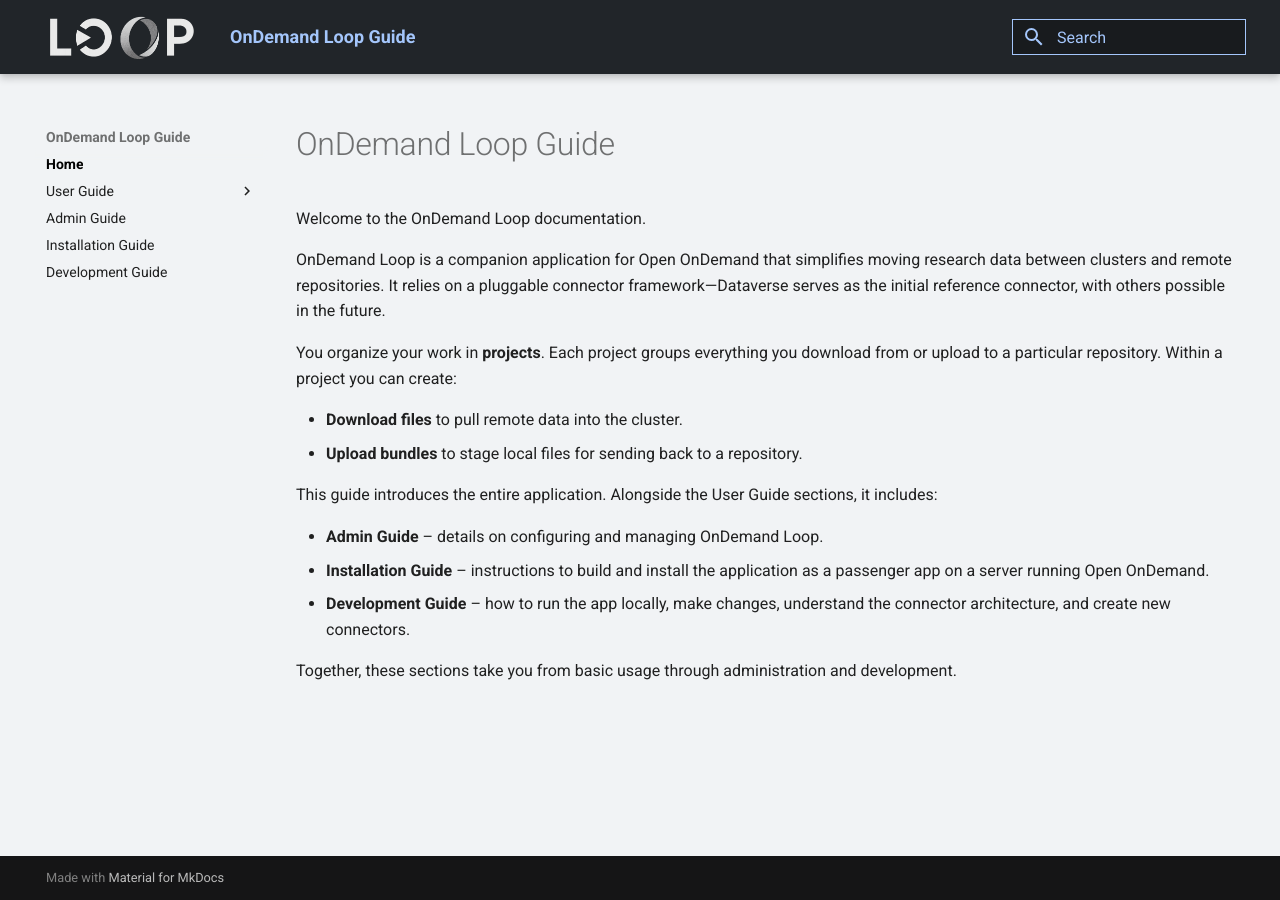
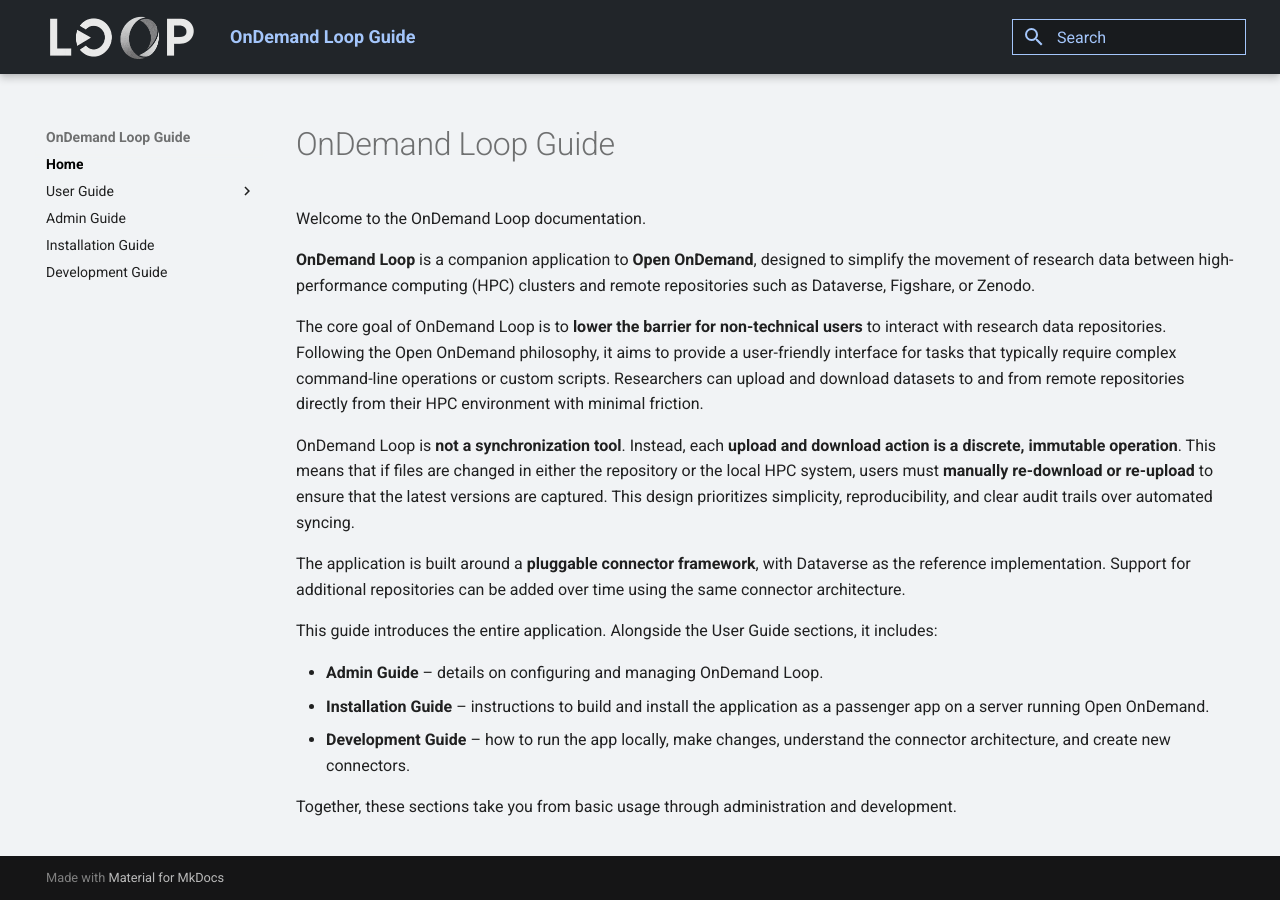
Before and after one commit to theam/aday-ondemand-loop, an MkDocs documentation site: the page built from docs/guide/content/index.md, in a window 1280 px wide. Built offline with MkDocs 1.6.1 and Material for MkDocs 9.7.7, drawn with Linux system fonts in a browser that asks for light colours.

Commit message:
feat: Improved project introduction text

```diff
--- a/docs/guide/content/index.md
+++ b/docs/guide/content/index.md
@@ -2,12 +2,13 @@
 
 Welcome to the OnDemand Loop documentation.
 
-OnDemand Loop is a companion application for Open OnDemand that simplifies moving research data between clusters and remote repositories. It relies on a pluggable connector framework—Dataverse serves as the initial reference connector, with others possible in the future.
+**OnDemand Loop** is a companion application to **Open OnDemand**, designed to simplify the movement of research data between high-performance computing (HPC) clusters and remote repositories such as Dataverse, Figshare, or Zenodo.
 
-You organize your work in **projects**. Each project groups everything you download from or upload to a particular repository. Within a project you can create:
+The core goal of OnDemand Loop is to **lower the barrier for non-technical users** to interact with research data repositories. Following the Open OnDemand philosophy, it aims to provide a user-friendly interface for tasks that typically require complex command-line operations or custom scripts. Researchers can upload and download datasets to and from remote repositories directly from their HPC environment with minimal friction.
 
-- **Download files** to pull remote data into the cluster.
-- **Upload bundles** to stage local files for sending back to a repository.
+OnDemand Loop is **not a synchronization tool**. Instead, each **upload and download action is a discrete, immutable operation**. This means that if files are changed in either the repository or the local HPC system, users must **manually re-download or re-upload** to ensure that the latest versions are captured. This design prioritizes simplicity, reproducibility, and clear audit trails over automated syncing.
+
+The application is built around a **pluggable connector framework**, with Dataverse as the reference implementation. Support for additional repositories can be added over time using the same connector architecture.
 
 This guide introduces the entire application. Alongside the User Guide sections, it includes:
 
```
